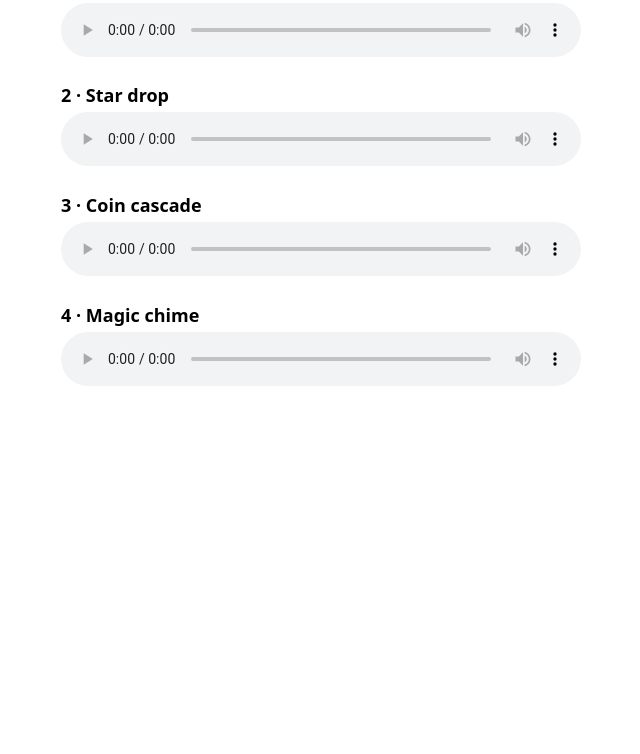
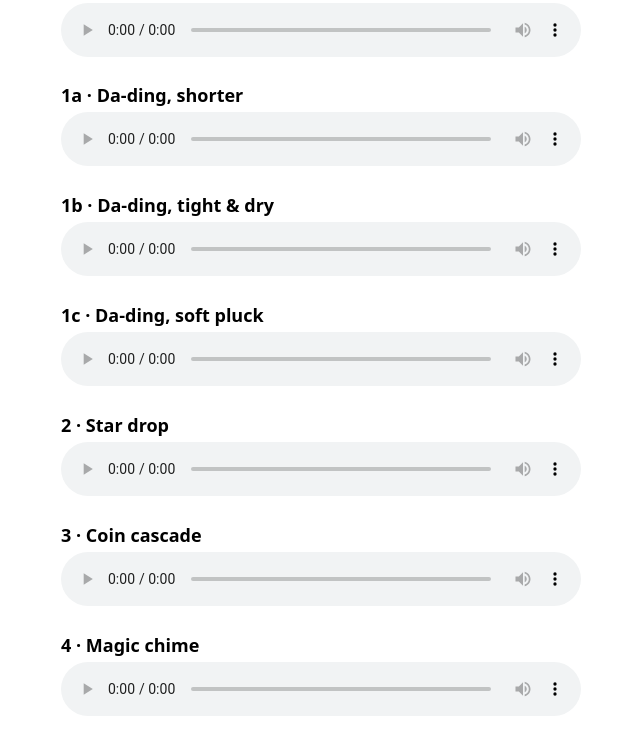
Before and after one commit to moladeyal/public-misc, a plain HTML site: page index.html in a window 1280 px wide. Shown: the part 136-890 px from the top of the page, without its empty margins (319-959 px from the left). Before the commit the page ends 800 px from the top, so only its background shows below. Drawn offline with Linux system fonts and the light colour scheme.

Commit message:
Add short da-ding variations
Co-Authored-By: Claude Sonnet 5.5 <noreply@anthropic.com>

```diff
--- a/index.html
+++ b/index.html
@@ -6,6 +6,6 @@
 <h1>Loot-collect options</h1>
 <div id="l"></div>
 <script>
-[["1_classic_da_ding","1 · Classic da-ding"],["2_star_drop","2 · Star drop"],["3_coin_cascade","3 · Coin cascade"],["4_magic_chime","4 · Magic chime"]]
+[["1_classic_da_ding","1 · Classic da-ding"],["1a_da_ding_short","1a · Da-ding, shorter"],["1b_da_ding_tight","1b · Da-ding, tight &amp; dry"],["1c_da_ding_soft_pluck","1c · Da-ding, soft pluck"],["2_star_drop","2 · Star drop"],["3_coin_cascade","3 · Coin cascade"],["4_magic_chime","4 · Magic chime"]]
 .forEach(([f,n])=>l.insertAdjacentHTML("beforeend",`<b>${n}</b><audio controls preload="auto" src="loot-sounds/${f}.wav"></audio>`));
 </script>
```
Also changed, not shown: 3 other files.
